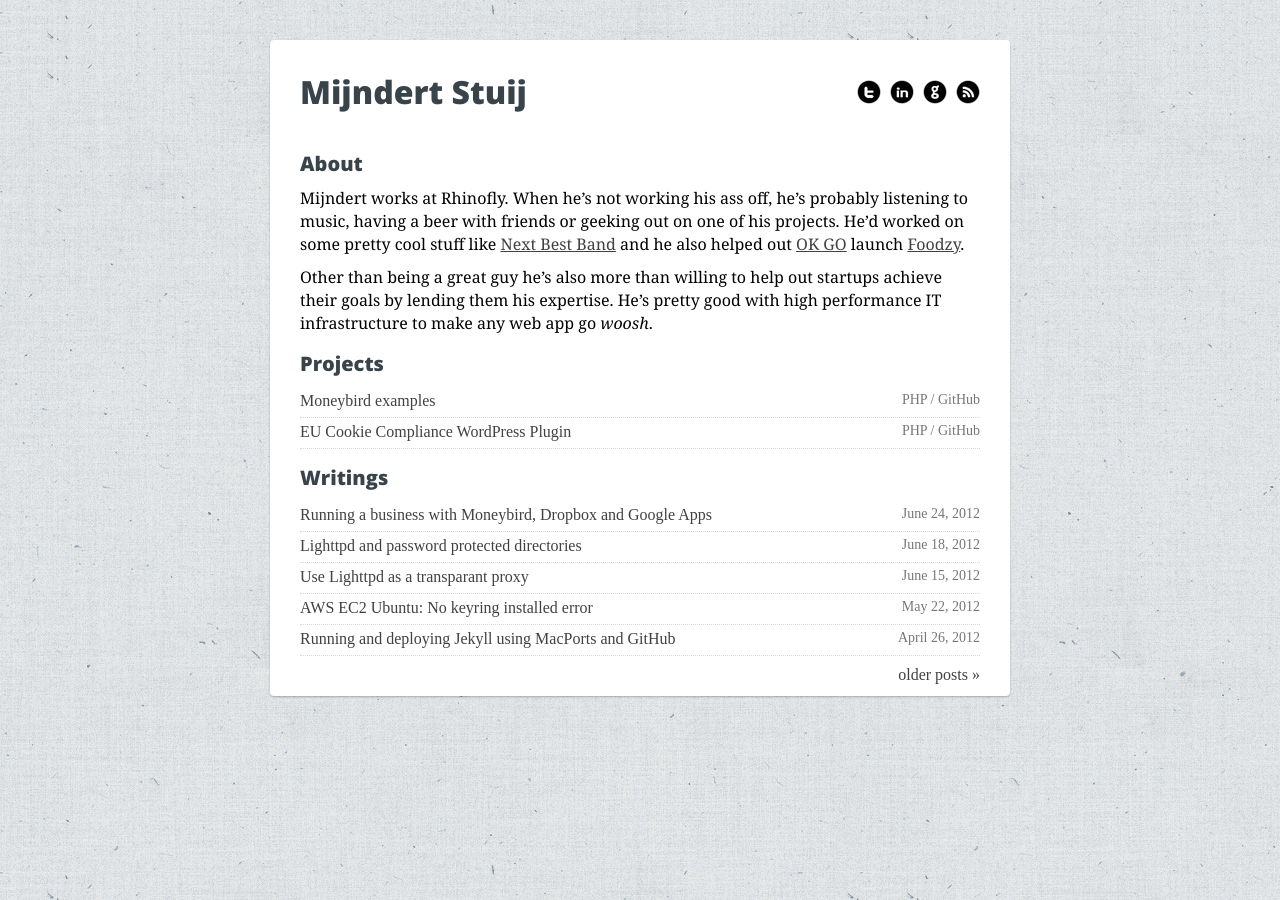
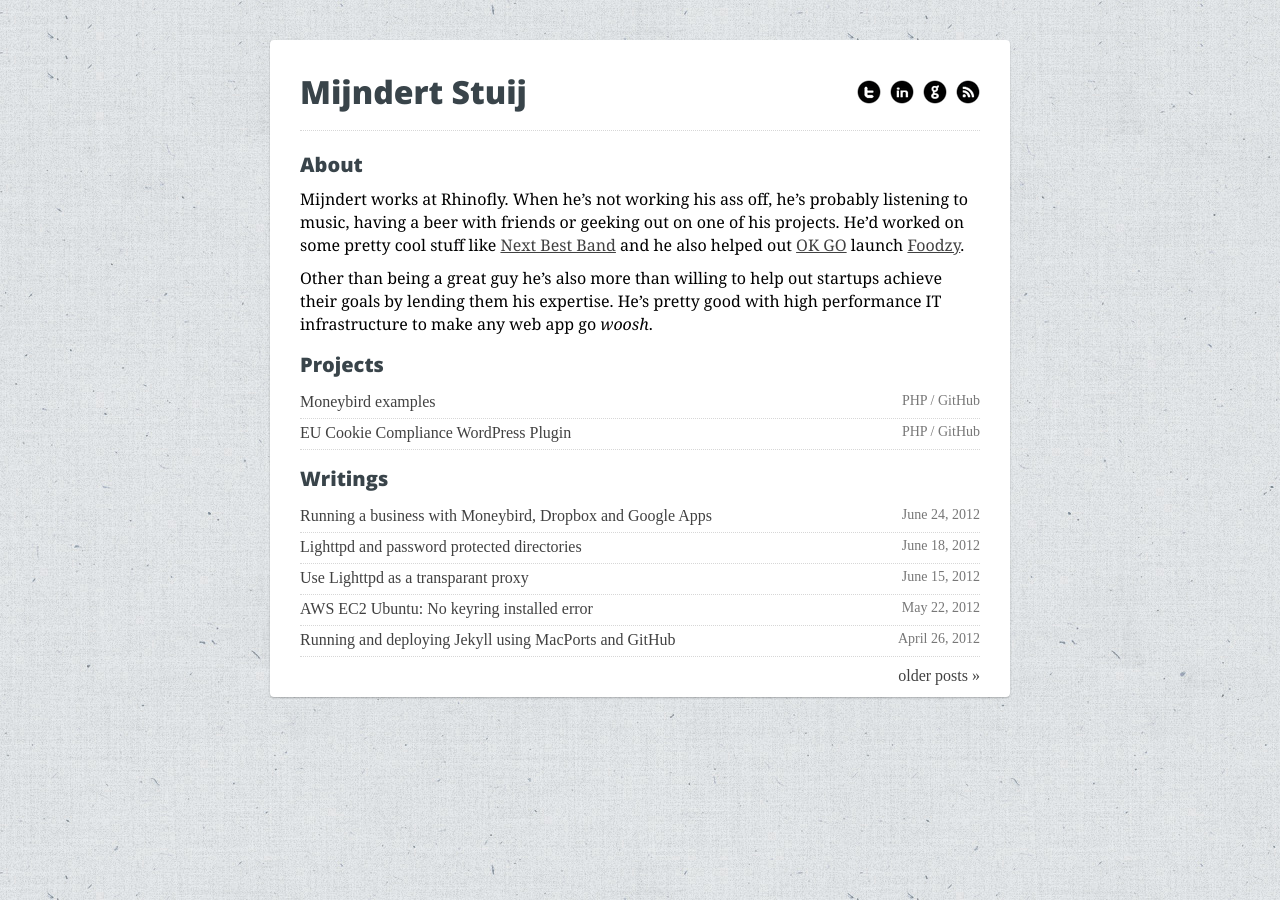
Before and after one commit to ghpages/mijndertstuij.nl, a Jekyll site: the page built from index.html, in a window 1280 px wide. Built offline with Jekyll 4.4.1, drawn with Linux system fonts in a browser that asks for light colours; Markdown is read by kramdown in place of the engine named in the settings; the list of posts is cut into pages by our own code.

Commit message:
CSS overhaul

```diff
--- a/css/screen.css
+++ b/css/screen.css
@@ -1,32 +1,125 @@
-/* Global Reset */
+* {
+   margin: 0;
+   padding: 0;
+}
 
-*{ margin: 0; padding: 0; }
+html,
+body {
+   background-image: url(../images/bg.jpg)
+}
 
-/* Layout */
+a {
+   color: #414141
+}
 
-html,body{ background-image: url(../images/bg.jpg); }
-a{ color: #414141; }
-#container{ background: #FFF; margin: 40px auto; width: 680px; padding: 30px; -webkit-box-shadow: 0 1px 2px rgba(0, 0, 0, .25); -moz-box-shadow: 0 1px 2px rgba(0, 0, 0, .25); box-shadow: 0 1px 2px rgba(0, 0, 0, .25); -webkit-border-radius: 4px; -moz-border-radius: 4px; border-radius: 4px; }
-#header{ border-bottom: #D7D7D7; dotted 1px; height: 60px; }
-#main{ margin: 20px 0 0 0; }
+p {
+   font-family: Georgia, serif;
+   font-size: 16px;
+   margin: 0 0 10px 0;
+   line-height: 23px;
+}
 
-#header ul{ float: right; margin: 10px 0; }
-#header ul li{ display: inline; list-style: none; margin: 0 0 0 5px; }
-#header h1 a{ font-family: 'Open Sans', sans-serif; margin: 0 0 20px 0; text-decoration: none; color: #39444A; float: left; border: none; }
-#main h2{ font-family: 'Open Sans', sans-serif; color: #39444A; font-size: 20px; margin: 15px 0 10px 0; }
-#main h3{ font-family: 'Open Sans', sans-serif; color: #39444A; font-size: 17px; margin: 15px 0 5px 0; }
-#main p{ font-family: Georgia, serif; font-size: 16px; margin: 0 0 10px 0; line-height: 23px; }
-#main .highlight{ margin: 0 0 10px 0; }
-#main .footer{ border-top: #D7D7D7; dotted 1px; height: 40px; }
-#main .footer p{ margin-top: 10px; }
-#twocolumn{ min-height: 240px; }
-#twocolumn .left{ float: left; width: 325px; }
-#twocolumn .right{ float: right; width: 325px; }
-#pagination{ margin: 10px 0 0 0; }
-#pagination a.prev{ float: left; }
-#pagination a.next{ float: right; }
+h2,
+h3 {
+   font-family: 'Open Sans', sans-serif;
+   color: #39444A;
+}
 
-ul.posts li{ color: #777; list-style: none; clear: both; border-bottom:1px dotted #D7D7D7; padding: 5px 0; height: 20px; font-size: 16px; }
-ul.posts a{ text-decoration: none; }
-ul.posts a:hover{ text-decoration: underline; }
-ul.posts span{ float: right;color: #777; font-size: 14px; }
+h2 {
+   font-size: 20px;
+   margin: 15px 0 10px 0;
+}
+
+h3 {
+   font-size: 17px;
+   margin: 15px 0 5px 0;
+}
+
+#container {
+   background: #FFF;
+   margin: 40px auto;
+   width: 680px;
+   padding: 30px;
+   box-shadow: 0 1px 2px rgba(0, 0, 0, .25);
+   -webkit-box-shadow: 0 1px 2px rgba(0, 0, 0, .25);
+   border-radius: 4px;
+   -webkit-border-radius: 4px;
+}
+
+#header {
+   border-bottom: #D7D7D7 dotted 1px;
+   height: 60px;
+}
+
+#header ul {
+   float: right;
+   margin: 10px 0;
+}
+
+#header ul li {
+   display: inline;
+   list-style: none;
+   margin: 0 0 0 5px;
+}
+
+#header h1 a {
+   font-family: 'Open Sans', sans-serif;
+   margin: 0 0 20px 0;
+   text-decoration: none;
+   color: #39444A;
+   float: left;
+   border: none;
+}
+
+#main {
+   margin: 20px 0 0 0
+}
+
+#main .highlight {
+   margin: 0 0 10px 0
+}
+
+#main .footer {
+   border-top: #D7D7D7;
+   height: 40px;
+}
+
+#main .footer p {
+   margin-top: 10px
+}
+
+ul.posts li {
+   color: #777;
+   list-style: none;
+   clear: both;
+   border-bottom: 1px dotted #D7D7D7;
+   padding: 5px 0;
+   height: 20px;
+   font-size: 16px;
+}
+
+ul.posts a {
+   text-decoration: none
+}
+
+ul.posts a:hover {
+   text-decoration: underline
+}
+
+ul.posts span {
+   float: right;
+   color: #777;
+   font-size: 14px;
+}
+
+#pagination {
+   margin: 10px 0 0 0
+}
+
+#pagination a.prev {
+   float: left
+}
+
+#pagination a.next {
+   float: right
+}
```
